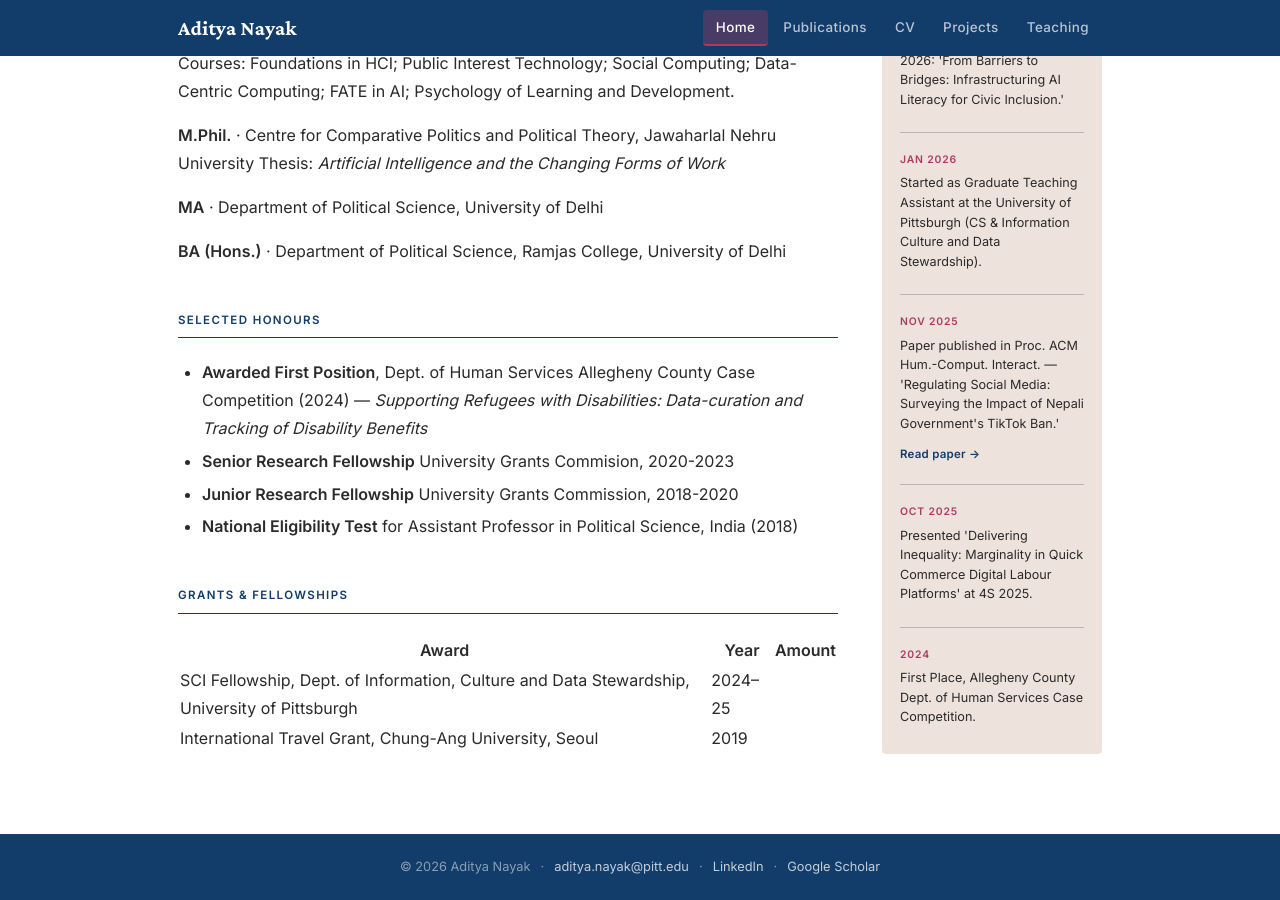
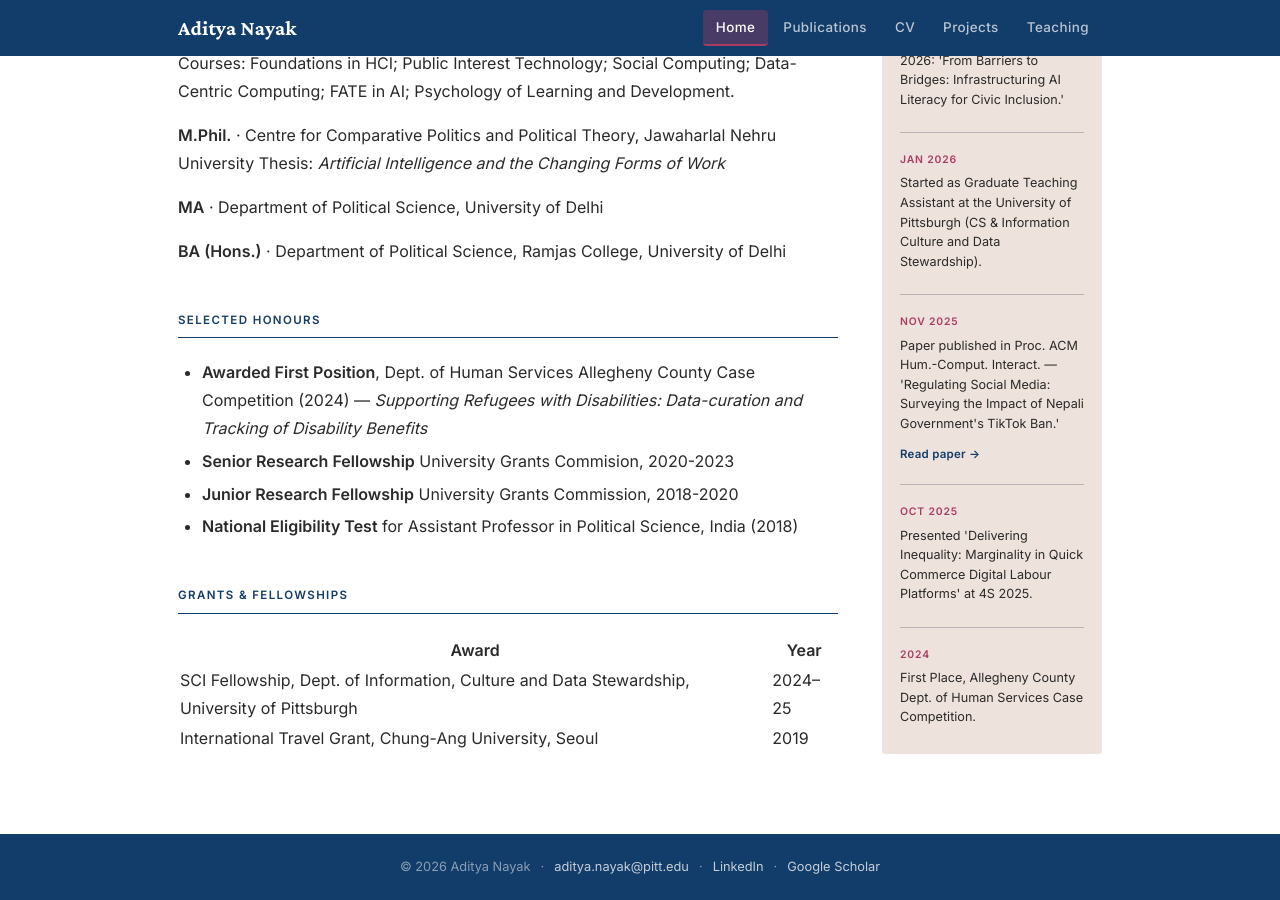
Before and after one commit to adityanayak-info/adityanayak-info.github.io, a Jekyll site: the page built from index.md, in a window 1280 px wide and 900 px high, scrolled down 1186 px. Built offline with Jekyll 4.4.1, drawn with Linux system fonts in a browser that asks for light colours.

Commit message:
Update index.md

```diff
--- a/index.md
+++ b/index.md
@@ -116,7 +116,7 @@ Thesis: *Artificial Intelligence and the Changing Forms of Work*
 
 ## Grants & Fellowships
 
-| Award | Year | Amount |
-|---|---|---|
+| Award | Year |
+|---|---|
 | SCI Fellowship, Dept. of Information, Culture and Data Stewardship, University of Pittsburgh | 2024–25 |
 | International Travel Grant, Chung-Ang University, Seoul | 2019 |
```
